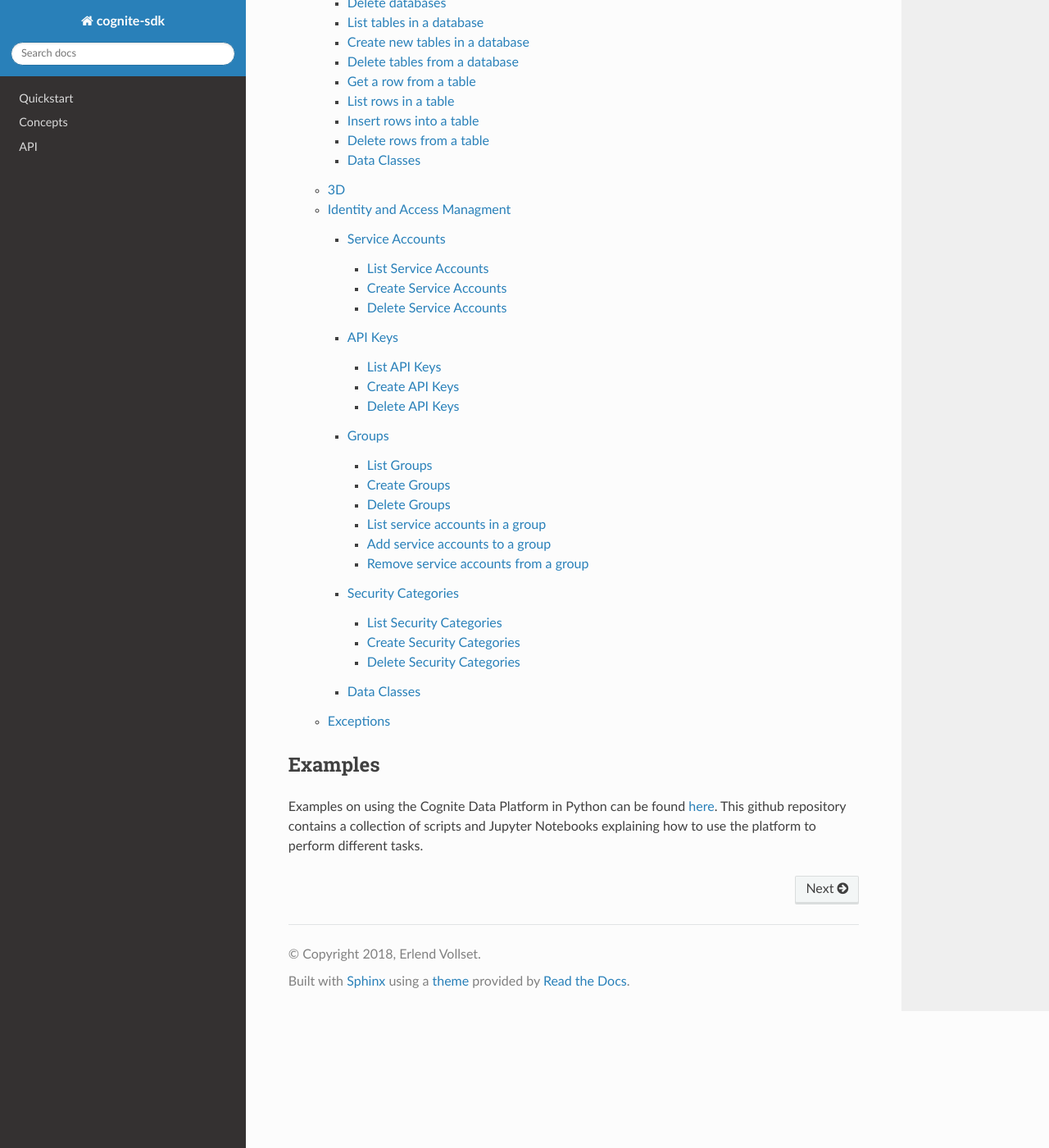
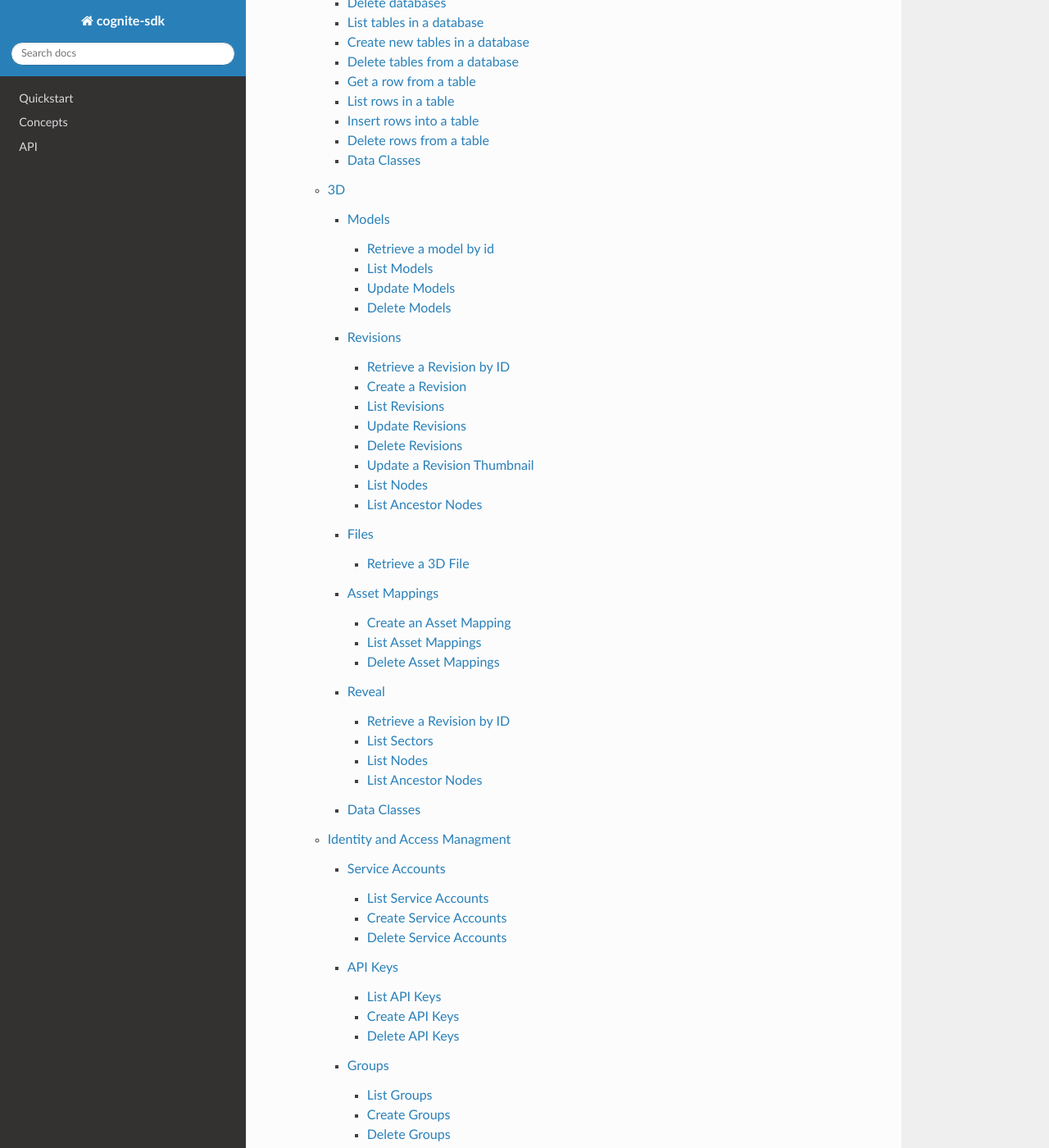
Before and after one commit to cognitedata/cognite-sdk-python, a Sphinx documentation site: the page built from docs/source/index.rst, in a window 1280 px wide and 1400 px high, scrolled down 2478 px. Shown: the whole window at 82% size. Built offline with Sphinx 7.4.7 and the Read the Docs theme 2.0.0, drawn with Linux system fonts in a browser that asks for light colours.

Commit message:
Add 3D to docs

```diff
--- a/docs/source/cognite.rst
+++ b/docs/source/cognite.rst
@@ -432,7 +432,107 @@
 
 3D
 --
+Models
+^^^^^^
+Retrieve a model by id
+~~~~~~~~~~~~~~~~~~~~~~
+.. automethod:: cognite.client._api.three_d.ThreeDModelsAPI.get
 
+List Models
+~~~~~~~~~~~
+.. automethod:: cognite.client._api.three_d.ThreeDModelsAPI.list
+
+Update Models
+~~~~~~~~~~~~~
+.. automethod:: cognite.client._api.three_d.ThreeDModelsAPI.update
+
+Delete Models
+~~~~~~~~~~~~~
+.. automethod:: cognite.client._api.three_d.ThreeDModelsAPI.delete
+
+
+Revisions
+^^^^^^^^^
+Retrieve a Revision by ID
+~~~~~~~~~~~~~~~~~~~~~~~~~
+.. automethod:: cognite.client._api.three_d.ThreeDRevisionsAPI.get
+
+Create a Revision
+~~~~~~~~~~~~~~~~~
+.. automethod:: cognite.client._api.three_d.ThreeDRevisionsAPI.create
+
+List Revisions
+~~~~~~~~~~~~~~
+.. automethod:: cognite.client._api.three_d.ThreeDRevisionsAPI.list
+
+Update Revisions
+~~~~~~~~~~~~~~~~
+.. automethod:: cognite.client._api.three_d.ThreeDRevisionsAPI.update
+
+Delete Revisions
+~~~~~~~~~~~~~~~~
+.. automethod:: cognite.client._api.three_d.ThreeDRevisionsAPI.delete
+
+Update a Revision Thumbnail
+~~~~~~~~~~~~~~~~~~~~~~~~~~~
+.. automethod:: cognite.client._api.three_d.ThreeDRevisionsAPI.update_thumbnail
+
+List Nodes
+~~~~~~~~~~
+.. automethod:: cognite.client._api.three_d.ThreeDRevisionsAPI.list_nodes
+
+List Ancestor Nodes
+~~~~~~~~~~~~~~~~~~~
+.. automethod:: cognite.client._api.three_d.ThreeDRevisionsAPI.list_ancestor_nodes
+
+
+Files
+^^^^^
+Retrieve a 3D File
+~~~~~~~~~~~~~~~~~~
+.. automethod:: cognite.client._api.three_d.ThreeDFilesAPI.get
+
+Asset Mappings
+^^^^^^^^^^^^^^
+Create an Asset Mapping
+~~~~~~~~~~~~~~~~~~~~~~~
+.. automethod:: cognite.client._api.three_d.ThreeDAssetMappingAPI.create
+
+List Asset Mappings
+~~~~~~~~~~~~~~~~~~~
+.. automethod:: cognite.client._api.three_d.ThreeDAssetMappingAPI.list
+
+Delete Asset Mappings
+~~~~~~~~~~~~~~~~~~~~~
+.. automethod:: cognite.client._api.three_d.ThreeDAssetMappingAPI.delete
+
+
+Reveal
+^^^^^^
+Retrieve a Revision by ID
+~~~~~~~~~~~~~~~~~~~~~~~~~
+.. automethod:: cognite.client._api.three_d.ThreeDRevealAPI.get_revision
+
+List Sectors
+~~~~~~~~~~~~
+.. automethod:: cognite.client._api.three_d.ThreeDRevealAPI.list_sectors
+
+List Nodes
+~~~~~~~~~~
+.. automethod:: cognite.client._api.three_d.ThreeDRevisionsAPI.list_nodes
+
+List Ancestor Nodes
+~~~~~~~~~~~~~~~~~~~
+.. automethod:: cognite.client._api.three_d.ThreeDRevisionsAPI.list_ancestor_nodes
+
+Data Classes
+^^^^^^^^^^^^
+.. automodule:: cognite.client._api.three_d
+    :members:
+    :exclude-members: ThreeDModelsAPI, ThreeDRevisionsAPI, ThreeDFilesAPI, ThreeDAssetMappingAPI, ThreeDRevealAPI, ThreeDAPI
+    :undoc-members:
+    :show-inheritance:
+    :inherited-members:
 
 Identity and Access Managment
 -----------------------------
```
